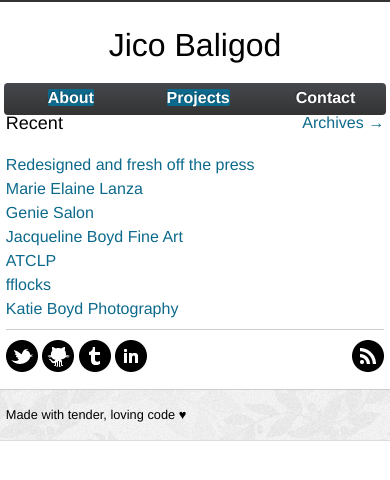
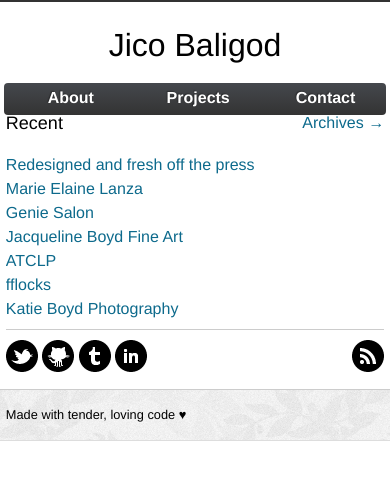
Before and after one commit to jico/baligod.com, a Jekyll site: the page built from index.html, in a window 390 px wide. Shown: the top 480 px of the page. Built offline with Jekyll 4.4.1, drawn with Linux system fonts in a browser that asks for light colours; Markdown is read by kramdown in place of the engine named in the settings.

Commit message:
fixed nav active highlights

```diff
--- a/_includes/nav.html
+++ b/_includes/nav.html
@@ -1,7 +1,7 @@
 <div id="nav">
     <ul>
-        <li><a href="/about.html" {% if page.title ~= /about/i %} class="active" {% endif %}>About</a></li>
-        <li><a href="/projects.html" {% if page.title ~= /projects/i %} class="active" {% endif %}>Projects</a></li>
+        <li><a href="/about.html" {% if page.title contains 'About' %} class="active" {% endif %}>About</a></li>
+        <li><a href="/projects.html" {% if page.title contains 'Projects' %} class="active" {% endif %}>Projects</a></li>
         <li><a href="&#109;&#097;&#105;&#108;&#116;&#111;&#058;&#106;&#105;&#099;&#111;&#064;&#098;&#097;&#108;&#105;&#103;&#111;&#100;&#046;&#099;&#111;&#109;">Contact</a></li>
     </ul>
     <div class="clear"></div>
--- a/static/_sass/core.scss
+++ b/static/_sass/core.scss
@@ -384,11 +384,11 @@ img {
 
                 a {
                     color: #fff;
+                    padding: 0 0.333em;
                 }
 
-                a:hover {
-                    background: none;
-                    text-decoration: underline;
+                a:hover, a.active {
+                    background: #565656;
                 }
             }
         }
--- a/static/css/core.css
+++ b/static/css/core.css
@@ -555,10 +555,10 @@ img {
         font-weight: bold;
         text-shadow: -1px -1px 1px rgba(0, 0, 0, 0.3); }
         #topbar #nav li a {
-          color: #fff; }
-        #topbar #nav li a:hover {
-          background: none;
-          text-decoration: underline; }
+          color: #fff;
+          padding: 0 0.333em; }
+        #topbar #nav li a:hover, #topbar #nav li a.active {
+          background: #565656; }
 
   .sidebar {
     float: none;
```
